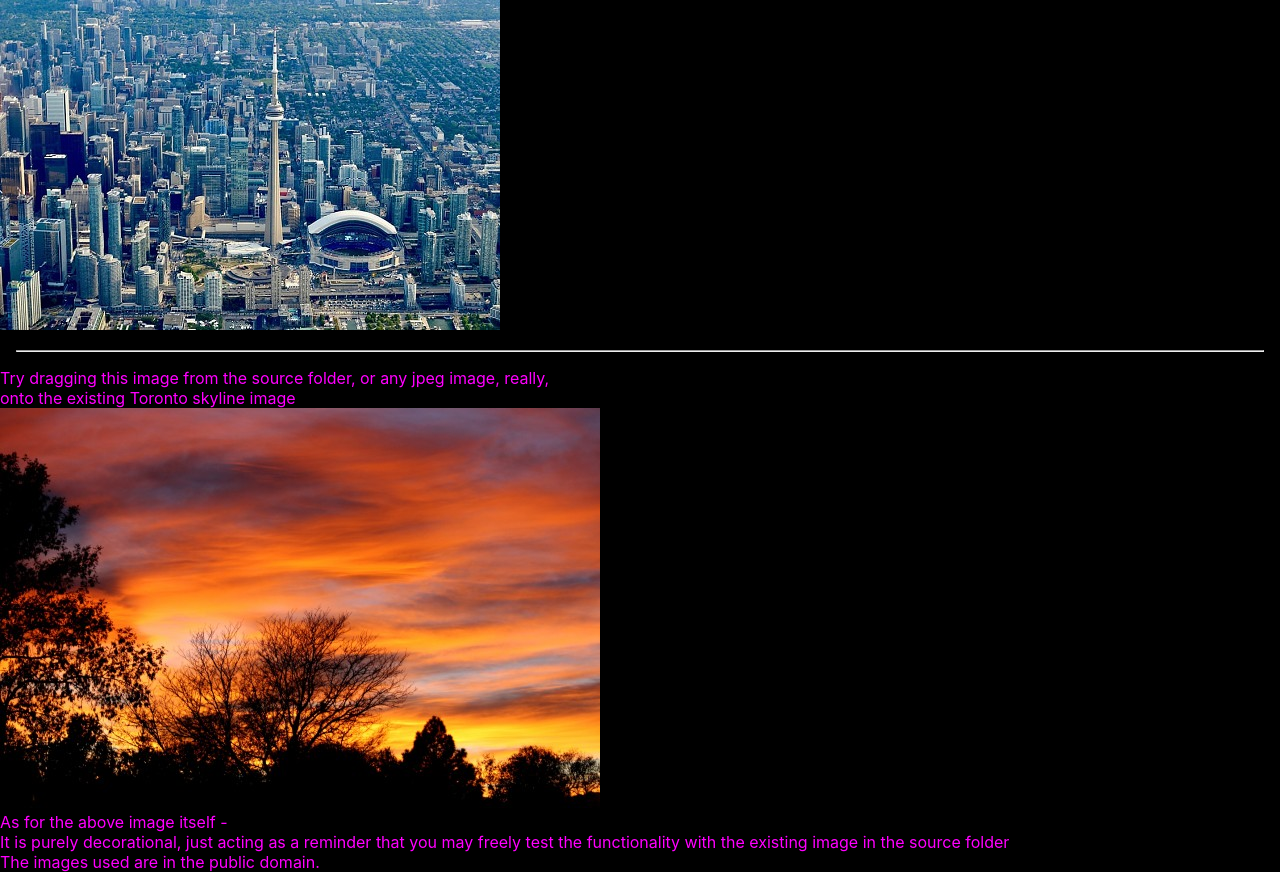
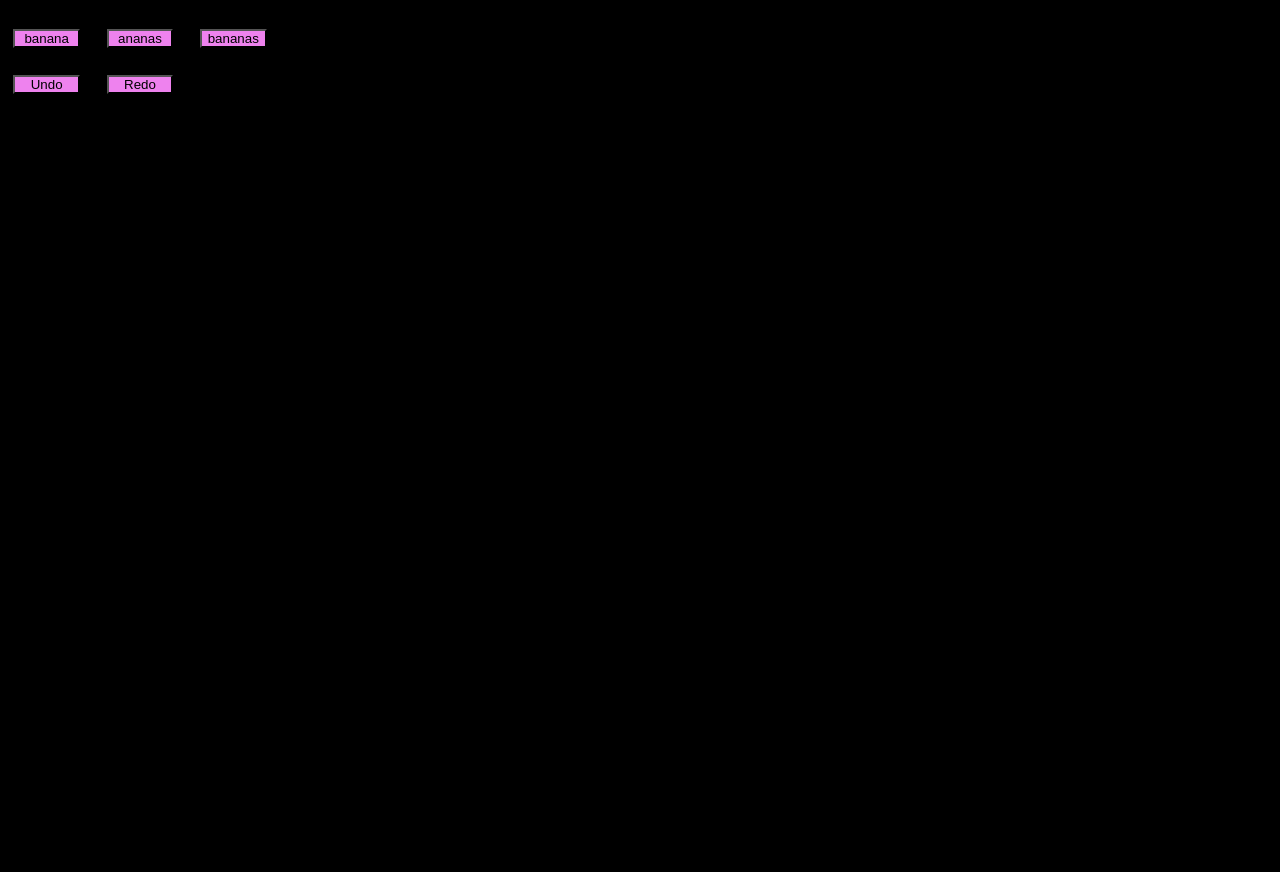
Before and after one commit to banaanihillo/tuni-gui-react, a React (Create React App) app: page / in a window 1280 px wide. After the commit the page ends 800 px from the top, so only its background shows below. Built offline with nearby package versions, Linux system fonts and the light colour scheme.

Commit message:
Added undo and redo things (4-3-small)
Exercise 4-3-small:
Added three buttons for text addition,
and a paragraph displaying the text,
also added undo and redo buttons,
making use of arrays as "stacks"

```diff
--- a/src/App.css
+++ b/src/App.css
@@ -9,7 +9,16 @@ html {
     padding: 0;
 }
 
-hr {
+button {
+    background-color: violet;
+    width: 5em;
+}
+
+p {
+    margin: 1em;
+}
+
+button {
     margin: 1em;
 }
 /**/
--- a/src/App.js
+++ b/src/App.js
@@ -1,55 +1,90 @@
 import React, {useState} from "react"
 import "./App.css"
-// Public domain, via pikist.com
-import torontoSkyline from "./toronto-skyline-500x330.jpg"
-// Also public domain, via photos-public-domain.com
-import orangeSunset from "./orange-sunset-with-trees-600x400.jpg"
+//
 
 const App = () => {
-    const [image, setImage] = useState(torontoSkyline)
-    return <main>
-        <img
-            src={image}
-            width={500}
-            height={330}
-            alt="The skyline of Toronto, with Rogers Centre and the CN Tower in the forefront"
-            onDrop={(event) => {
-                event.preventDefault()
-                let file = event.dataTransfer.files[0]
-                if (file && file.type === "image/jpeg") {
-                    let fileReader = new FileReader()
-                    fileReader.onloadend = () => {
-                        setImage(fileReader.result)
-                    }
-                    fileReader.readAsDataURL(file)
-                }
-            }}
-            onDragOver={(event) => {
-                event.preventDefault()
-                event.dataTransfer.dropEffect = "copy"
-            }}
-        />
-        <hr />
-        <figure>
-            <figcaption>
-                Try dragging this image from the source folder,
-                or any jpeg image, really, <br />
-                onto the existing Toronto skyline image
-            </figcaption>
-            <img
-                src={orangeSunset}
-                alt="Dark outlines of trees showered by the light of the setting Sun"
-            />
-            <p>
-                As for the above image itself - <br />
-                It is purely decorational,
-                just acting as a reminder that you may freely test the functionality with the existing image in the source folder
-            </p>
-            <footer>
-                The images used are in the public domain.
-            </footer>
-        </figure>
-    </main>
+    const [text, setText] = useState("")
+    const [undoStack, setUndoStack] = useState([])
+    const [redoStack, setRedoStack] = useState([])
+
+    const appendText = (event) => {
+        setText(text + event.target.innerText)
+        setUndoStack([
+            ...undoStack,
+            event.target.innerText
+        ])
+    }
+
+    const undoText = () => {
+        // Do nothing if the undo stack is empty
+        if (undoStack.length > 0) {
+            // Make a shallow copy of the current undo stack,
+            const copyOfUndoStack = [...undoStack]
+            // and remove the item on the top of the stack
+            const removedItem = copyOfUndoStack.pop()
+            // Set the text as the old text minus the removed item
+            setText(copyOfUndoStack.join(""))
+            // Update the undo stack,
+            // to no longer include the undoed (undid?) item
+            setUndoStack(copyOfUndoStack)
+            // Add the removed undo item into the redo stack
+            setRedoStack([
+                ...redoStack,
+                removedItem
+            ])
+        }
+    }
+
+    const redoText = () => {
+        // Also do nothing if the redo stack is empty
+        if (redoStack.length > 0) {
+            // Take the item on top of the stack,
+            const lastItem = redoStack[redoStack.length - 1]
+            // and append it onto the existing text
+            setText(text + lastItem)
+            // Make a shallow copy of the current redo stack,
+            const copyOfRedoStack = [...redoStack]
+            // and remove the item on top of the stack
+            copyOfRedoStack.pop()
+            // Update the redo stack,
+            // to no longer include the redone (?) item
+            setRedoStack(copyOfRedoStack)
+            // Add the removed redo item into the undo stack
+            setUndoStack([
+                ...undoStack,
+                lastItem
+            ])
+        }
+    }
+
+    return (
+        <main>
+            <section>
+                <p>
+                    {text}
+                </p>
+            </section>
+            <section>
+                <button onClick={appendText}>
+                    banana
+                </button>
+                <button onClick={appendText}>
+                    ananas
+                </button>
+                <button onClick={appendText}>
+                    bananas
+                </button>
+            </section>
+            <section>
+                <button onClick={undoText}>
+                    Undo
+                </button>
+                <button onClick={redoText}>
+                    Redo
+                </button>
+            </section>
+        </main>
+    )
 }
 
 export default App
```
